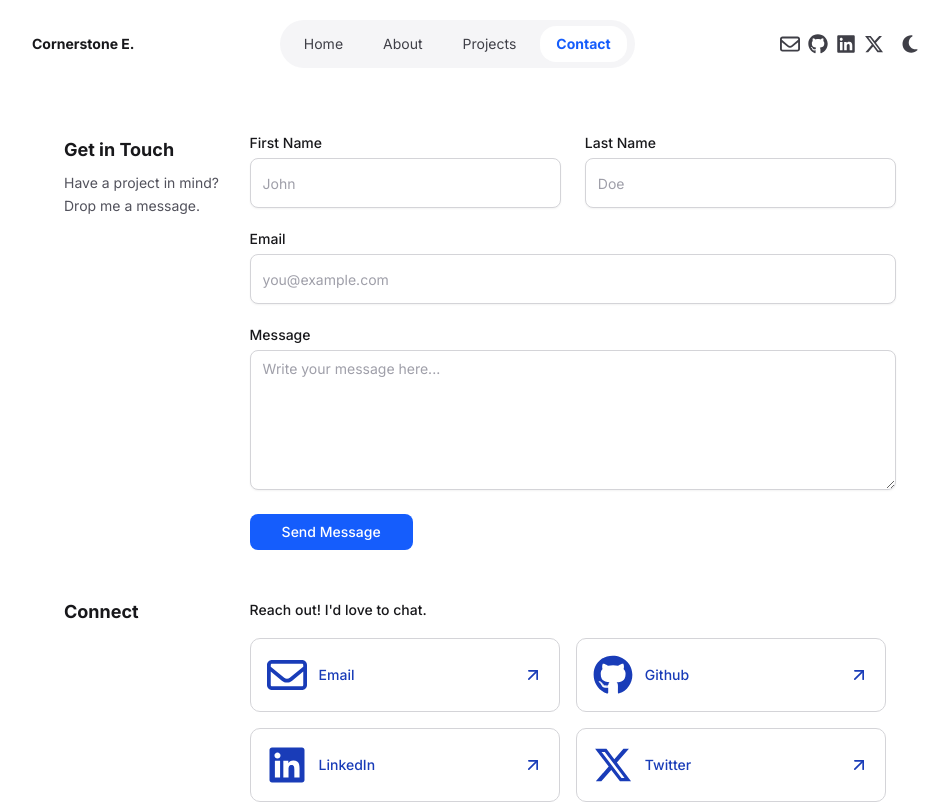
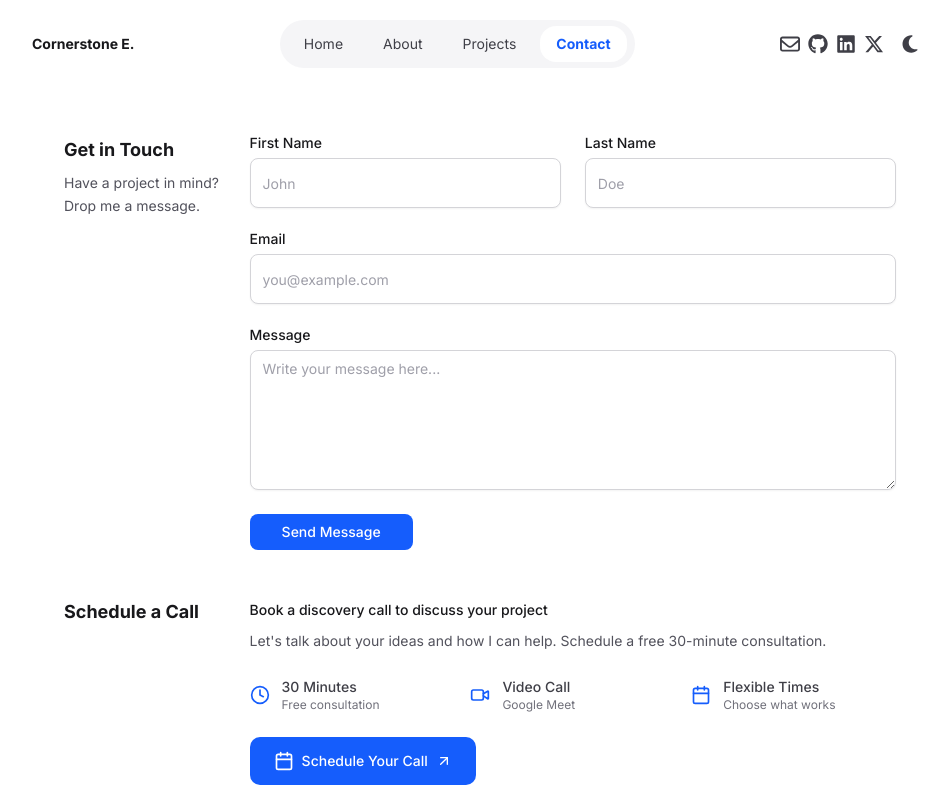
Before and after one commit to Cornerstone-04/cornerstone, a Next.js app: page /contact in a window 1280 px wide. Shown: the top 803 px of the page, without its empty margins (160-1107 px from the left). Built offline with nearby package versions, Linux system fonts and the light colour scheme; no server answers.

Commit message:
add call schedule

```diff
--- a/src/app/contact/page.tsx
+++ b/src/app/contact/page.tsx
@@ -5,6 +5,7 @@ import { motion } from "motion/react";
 import { connect } from "@/lib/me";
 import ContactForm from "@/components/contact/contact-form";
 import ConnectSection from "@/components/contact/connect-section";
+import BookDiscoveryCall from "@/components/common/book-discovery-call";
 
 export default function ContactPage() {
   return (
@@ -36,6 +37,9 @@ export default function ContactPage() {
         <ContactForm />
       </motion.div>
 
+      {/* schedule meeting */}
+      <BookDiscoveryCall />
+
       {/* Connect */}
       <ConnectSection items={connect} className="mb-16 mt-12" />
     </Container>
--- /dev/null
+++ b/src/components/common/book-discovery-call.tsx
@@ -0,0 +1,93 @@
+"use client";
+
+import { motion } from "motion/react";
+import { LuCalendar, LuClock, LuVideo, LuArrowUpRight } from "react-icons/lu";
+import Link from "next/link";
+
+export default function BookDiscoveryCall() {
+  const appointmentUrl = "https://calendar.app.google/yYN9v7aAhbpiV9uG8";
+
+  return (
+    <motion.div
+      className="w-full flex flex-col md:flex-row align-baseline md:space-x-6 mb-16 mt-12"
+      initial={{ opacity: 0, y: 30 }}
+      whileInView={{ opacity: 1, y: 0 }}
+      viewport={{ once: true, margin: "-100px" }}
+      transition={{ duration: 0.5 }}
+    >
+      <motion.h2
+        className="w-full md:w-1/5 font-semibold text-lg text-zinc-900 dark:text-zinc-100"
+        initial={{ opacity: 0, x: -20 }}
+        whileInView={{ opacity: 1, x: 0 }}
+        viewport={{ once: true, margin: "-100px" }}
+        transition={{ duration: 0.5, delay: 0.1 }}
+      >
+        Schedule a Call
+      </motion.h2>
+
+      <motion.div
+        className="w-full md:w-4/5"
+        initial={{ opacity: 0, x: 20 }}
+        whileInView={{ opacity: 1, x: 0 }}
+        viewport={{ once: true, margin: "-100px" }}
+        transition={{ duration: 0.5, delay: 0.2 }}
+      >
+        <p className="font-medium text-zinc-900 dark:text-zinc-100 mb-2">
+          Book a discovery call to discuss your project
+        </p>
+        <p className="text-sm text-zinc-600 dark:text-zinc-400 mb-6 leading-relaxed">
+          Let&apos;s talk about your ideas and how I can help. Schedule a free
+          30-minute consultation.
+        </p>
+
+        {/* Features Grid */}
+        <div className="grid grid-cols-1 sm:grid-cols-3 gap-4 mb-6">
+          <div className="flex items-center gap-3 text-zinc-700 dark:text-zinc-300">
+            <LuClock size={20} className="text-blue-600 dark:text-blue-400" />
+            <div>
+              <p className="text-sm font-medium">30 Minutes</p>
+              <p className="text-xs text-zinc-500 dark:text-zinc-500">
+                Free consultation
+              </p>
+            </div>
+          </div>
+
+          <div className="flex items-center gap-3 text-zinc-700 dark:text-zinc-300">
+            <LuVideo size={20} className="text-blue-600 dark:text-blue-400" />
+            <div>
+              <p className="text-sm font-medium">Video Call</p>
+              <p className="text-xs text-zinc-500 dark:text-zinc-500">
+                Google Meet
+              </p>
+            </div>
+          </div>
+
+          <div className="flex items-center gap-3 text-zinc-700 dark:text-zinc-300">
+            <LuCalendar
+              size={20}
+              className="text-blue-600 dark:text-blue-400"
+            />
+            <div>
+              <p className="text-sm font-medium">Flexible Times</p>
+              <p className="text-xs text-zinc-500 dark:text-zinc-500">
+                Choose what works
+              </p>
+            </div>
+          </div>
+        </div>
+
+        {/* CTA Button */}
+        <Link
+          href={appointmentUrl}
+          target="_blank"
+          rel="noopener noreferrer"
+          className="inline-flex items-center gap-2 px-6 py-3 rounded-lg bg-blue-600 hover:bg-blue-700 dark:bg-blue-600 dark:hover:bg-blue-700 text-white font-medium transition-colors"
+        >
+          <LuCalendar size={20} />
+          Schedule Your Call
+          <LuArrowUpRight size={16} />
+        </Link>
+      </motion.div>
+    </motion.div>
+  );
+}
```
